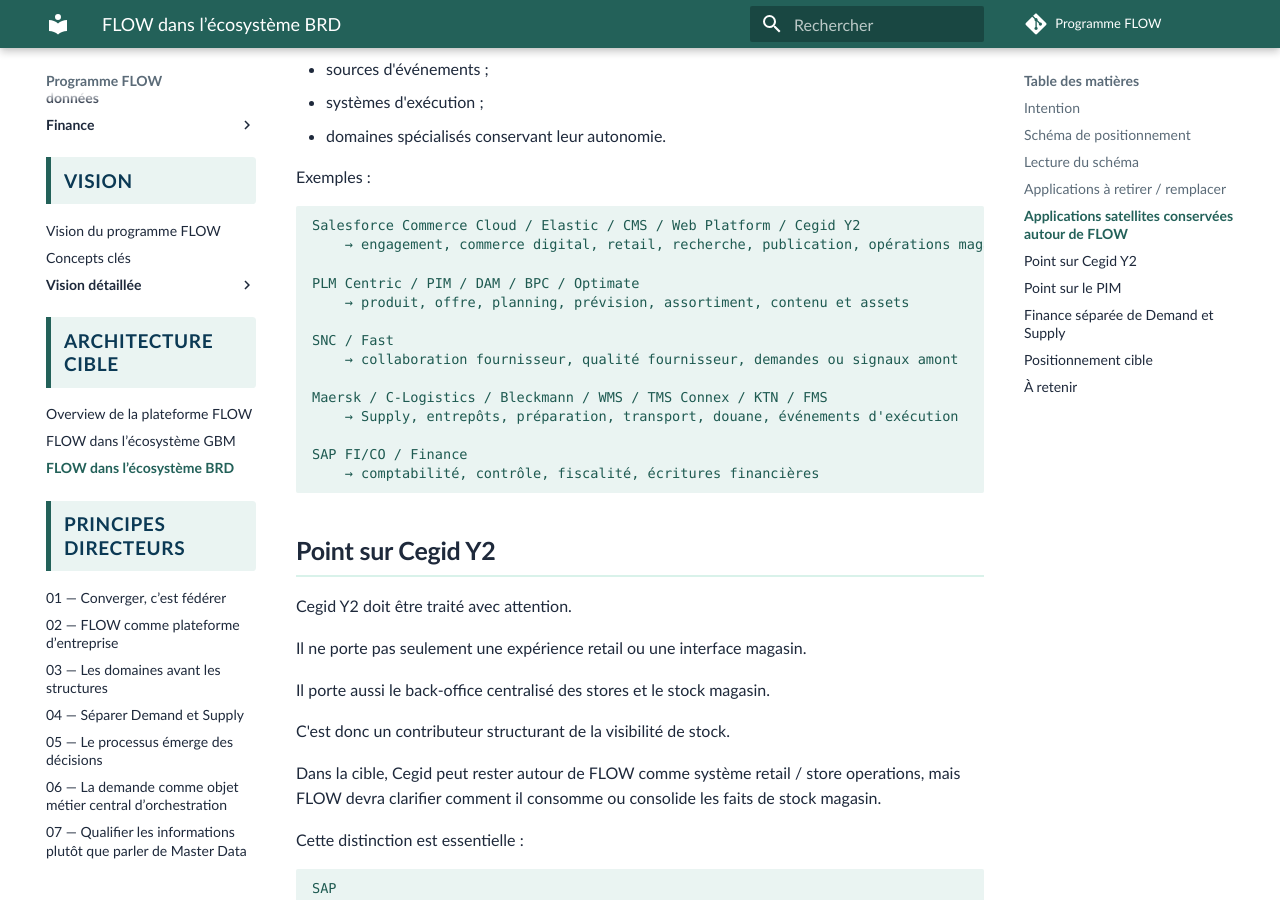
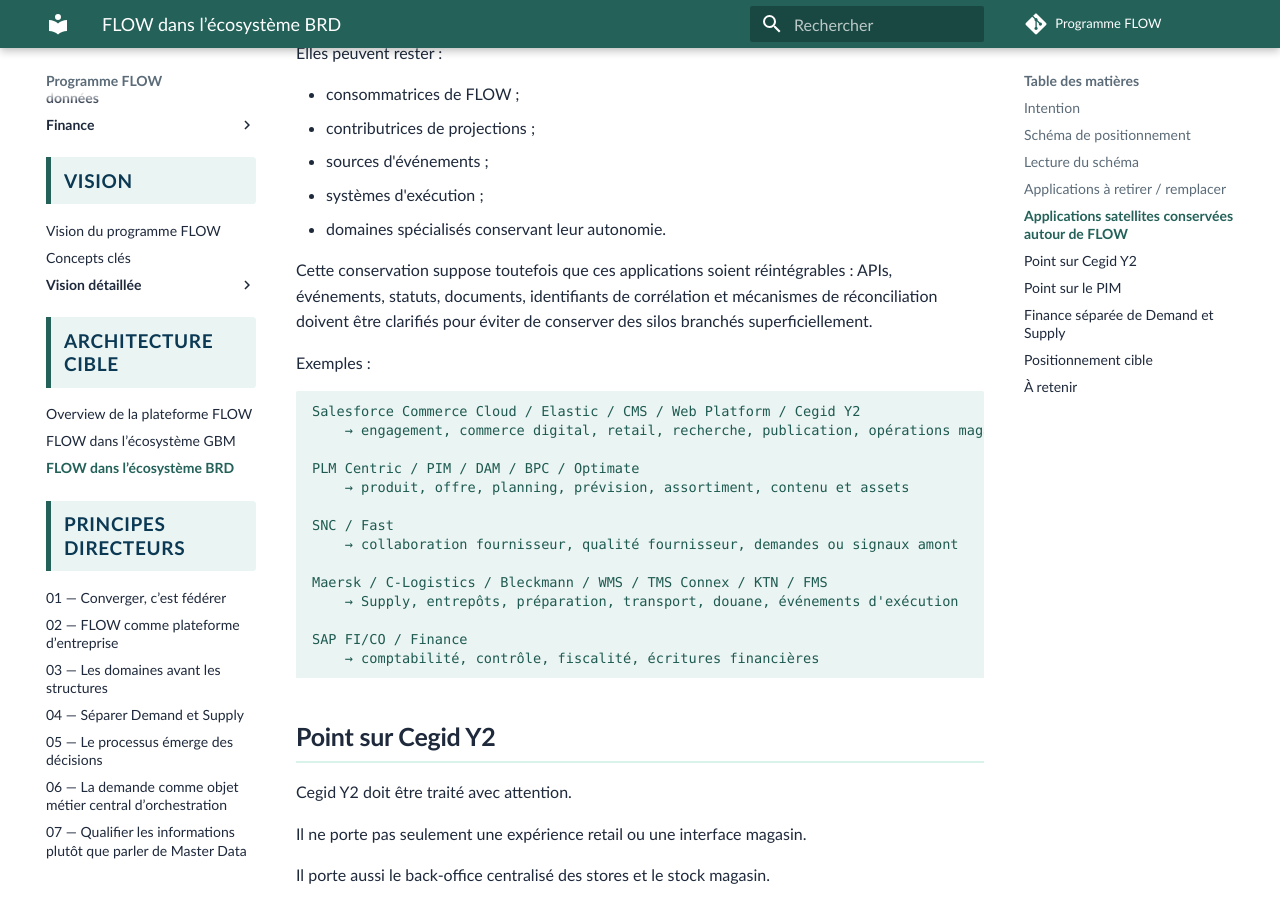
Before and after one commit to laurent-sintes/FLOW-Program, an MkDocs documentation site: the page built from docs/architecture-cible/flow-dans-ecosysteme-brd.md, in a window 1280 px wide and 900 px high, scrolled down 2795 px. Built offline with MkDocs 1.6.1 and Material for MkDocs 9.7.7, drawn with Linux system fonts in a browser that asks for light colours; comment, search, counter and statistics services are not loaded; some of the changed text lies outside the part shown.

Commit message:
Clarifier le rôle de colonne vertébrale dans BRD

```diff
--- a/docs/architecture-cible/flow-dans-ecosysteme-brd.md
+++ b/docs/architecture-cible/flow-dans-ecosysteme-brd.md
@@ -24,6 +24,8 @@
 FLOW ne remplace pas tout le SI BRD.
 
 FLOW se positionne comme la plateforme Demand qui reprend les responsabilités transverses aujourd'hui distribuées entre SAP, NewStore et plusieurs systèmes périphériques.
+
+Autrement dit, FLOW reconstruit la colonne vertébrale opérationnelle du SI BRD : il donne une cohérence commune aux demandes, statuts, décisions, événements, stock et projections, sans déplacer tout BRD dans FLOW.
 
 Le schéma représente les applications satellites qui peuvent rester autour de FLOW.
 
@@ -76,6 +78,8 @@
 - sources d'événements ;
 - systèmes d'exécution ;
 - domaines spécialisés conservant leur autonomie.
+
+Cette conservation suppose toutefois que ces applications soient réintégrables : APIs, événements, statuts, documents, identifiants de corrélation et mécanismes de réconciliation doivent être clarifiés pour éviter de conserver des silos branchés superficiellement.
 
 Exemples :
 
@@ -183,6 +187,8 @@
 
 Il ne remplace pas tout le paysage applicatif.
 
+La question n'est donc pas seulement de savoir quelles applications restent, mais lesquelles peuvent se brancher proprement sur la colonne vertébrale FLOW.
+
 Il retire progressivement SAP et NewStore de la cible, mais en découpant leurs responsabilités : certaines relèvent de FLOW, certaines relèvent de Finance, certaines relèvent de Supply, et certaines restent portées par des systèmes spécialisés.
 
 Le point le plus structurant est le stock : SAP porte le stock entrepôt, Cegid porte le stock magasin, et NewStore intègre aujourd'hui les deux.
```
